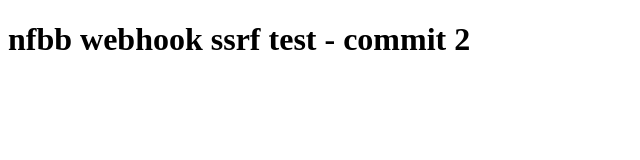
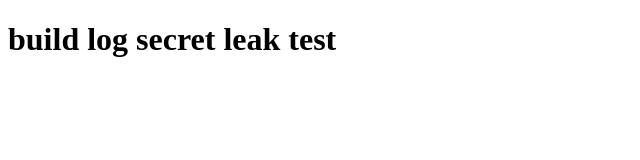
Before and after one commit to alex63r7/nfbb-webhook-ssrf-test, a plain HTML site: page index.html in a window 1280 px wide. Shown: the whole page, without its empty margins (0-640 px from the left). Drawn offline with Linux system fonts and the light colour scheme.

Commit message:
trigger build to test secret env var log redaction

```diff
--- a/index.html
+++ b/index.html
@@ -1 +1 @@
-<!DOCTYPE html><html><head><title>bb test v2</title></head><body><h1>nfbb webhook ssrf test - commit 2</h1></body></html>
+<!DOCTYPE html><html><head><title>bb test v3</title></head><body><h1>build log secret leak test</h1></body></html>
```
